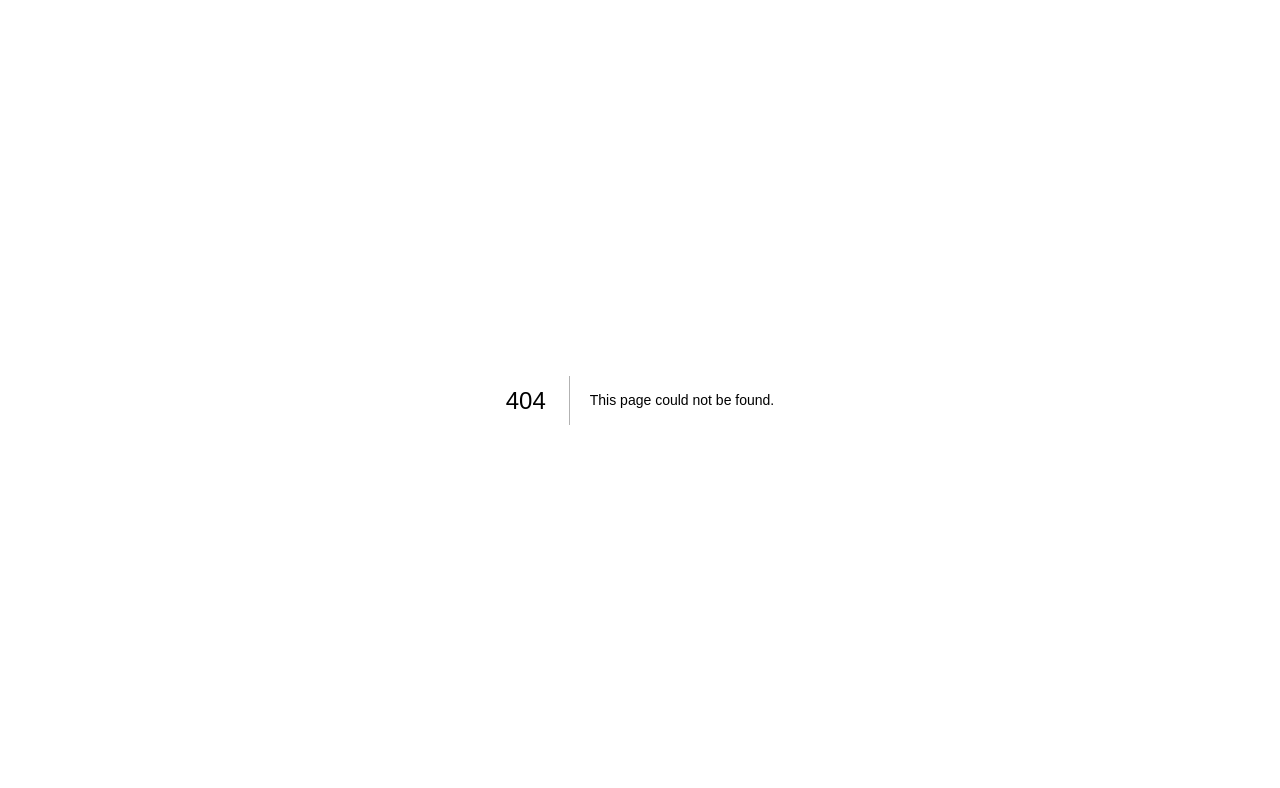
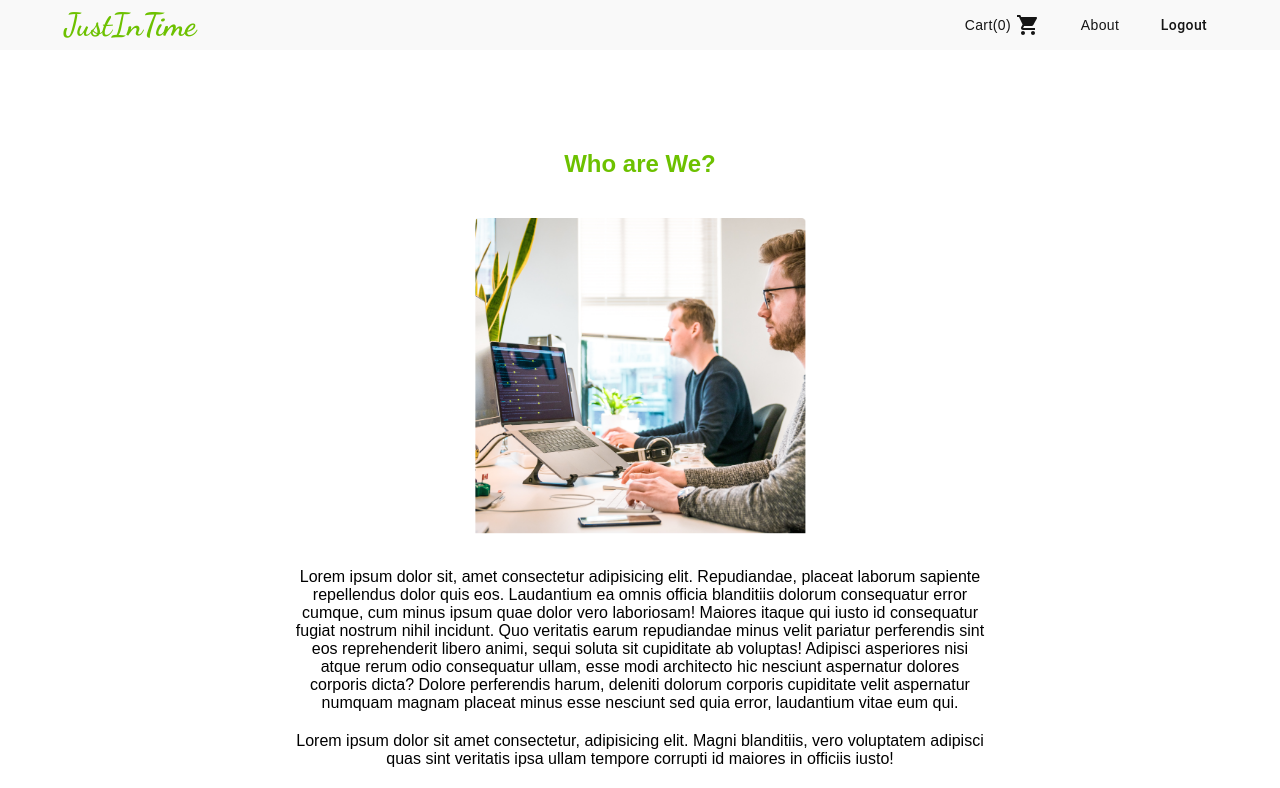
Before and after one commit to Smartdevil21/grocery-strore, a Next.js app: page /about in a window 1280 px wide. Before the commit this address had no page. Shown: the top 788 px of the page. Built offline with nearby package versions, Linux system fonts and the light colour scheme; a web font is replaced by a local one.

Commit message:
added about page and created the GrandTotal functionality

```diff
--- a/components/header/Header.jsx
+++ b/components/header/Header.jsx
@@ -27,6 +27,11 @@ const Header = () => {
             <ShoppingCartIcon />
           </Button>
         </Link>
+        <Link href={"/about"} passHref>
+          <Button>
+            <p>About</p>
+          </Button>
+        </Link>
         <Button className={Styles.logout} onClick={logout}>
           Logout
         </Button>
--- a/components/shop/ShopCard.jsx
+++ b/components/shop/ShopCard.jsx
@@ -62,7 +62,7 @@ function ShopCard({ product }) {
           alignItems={"center"}
         >
           <p className={Styles.name}>{product.name}</p>
-          <p>Rs.{product.rate}</p>
+          <p>${product.rate}</p>
         </Stack>
         <p>(Rate per {product.type})</p>
         <div className={Styles.btns}>
--- /dev/null
+++ b/pages/about.js
@@ -0,0 +1,45 @@
+import React from "react";
+import Styles from "../styles/about.module.scss";
+import Wrapper from "../components/wrapper/Wrapper";
+import Image from "next/image";
+
+const About = () => {
+  return (
+    <Wrapper>
+      <section className={Styles.about}>
+        <h1>Who are We?</h1>
+        <div className={Styles.img}>
+          <Image src={"/about.png"} fill />
+        </div>
+        <p>
+          Lorem ipsum dolor sit, amet consectetur adipisicing elit. Repudiandae,
+          placeat laborum sapiente repellendus dolor quis eos. Laudantium ea
+          omnis officia blanditiis dolorum consequatur error cumque, cum minus
+          ipsum quae dolor vero laboriosam! Maiores itaque qui iusto id
+          consequatur fugiat nostrum nihil incidunt. Quo veritatis earum
+          repudiandae minus velit pariatur perferendis sint eos reprehenderit
+          libero animi, sequi soluta sit cupiditate ab voluptas! Adipisci
+          asperiores nisi atque rerum odio consequatur ullam, esse modi
+          architecto hic nesciunt aspernatur dolores corporis dicta? Dolore
+          perferendis harum, deleniti dolorum corporis cupiditate velit
+          aspernatur numquam magnam placeat minus esse nesciunt sed quia error,
+          laudantium vitae eum qui.
+        </p>
+        <p>
+          Lorem ipsum dolor sit amet consectetur, adipisicing elit. Magni
+          blanditiis, vero voluptatem adipisci quas sint veritatis ipsa ullam
+          tempore corrupti id maiores in officiis iusto!
+        </p>
+        <p>
+          Lorem ipsum dolor sit amet consectetur adipisicing elit. Rerum magnam
+          aperiam deserunt? Corrupti quas debitis perferendis perspiciatis
+          optio? Fugit quaerat eveniet rem non possimus dolorum in error ea
+          nesciunt fuga libero, distinctio, velit impedit repellat suscipit.
+          Neque ipsum esse dolorem.
+        </p>
+      </section>
+    </Wrapper>
+  );
+};
+
+export default About;
--- /dev/null
+++ b/styles/about.module.scss
@@ -0,0 +1,32 @@
+.about {
+  min-height: calc(90vh - 60px);
+  text-align: center;
+  padding: 10vh 20%;
+  h1 {
+    color: var(--green);
+    margin: 20px auto;
+  }
+  p {
+    color: var(--content-primary);
+    padding: 10px 0px;
+  }
+  .img {
+    width: 100%;
+    height: 45vh;
+    position: relative;
+    img {
+      position: absolute;
+      top: 50% !important;
+      left: 50% !important;
+      transform: translate(-50%, -50%) !important;
+      height: 40vh !important;
+      object-fit: contain;
+    }
+  }
+}
+
+@media only screen and (max-width: 700px) {
+  .about {
+    padding: 5vh 5%;
+  }
+}
--- a/styles/components/header.module.scss
+++ b/styles/components/header.module.scss
@@ -30,3 +30,14 @@
     color: var(--green);
   }
 }
+
+@media only screen and (max-width: 700px) {
+  .header {
+    h1 {
+      font-size: 24px;
+    }
+    .cartBtn {
+      gap: 0;
+    }
+  }
+}
```
Also changed, not shown: pages/cart.js (+16 -8 lines), public/about.png (added).
